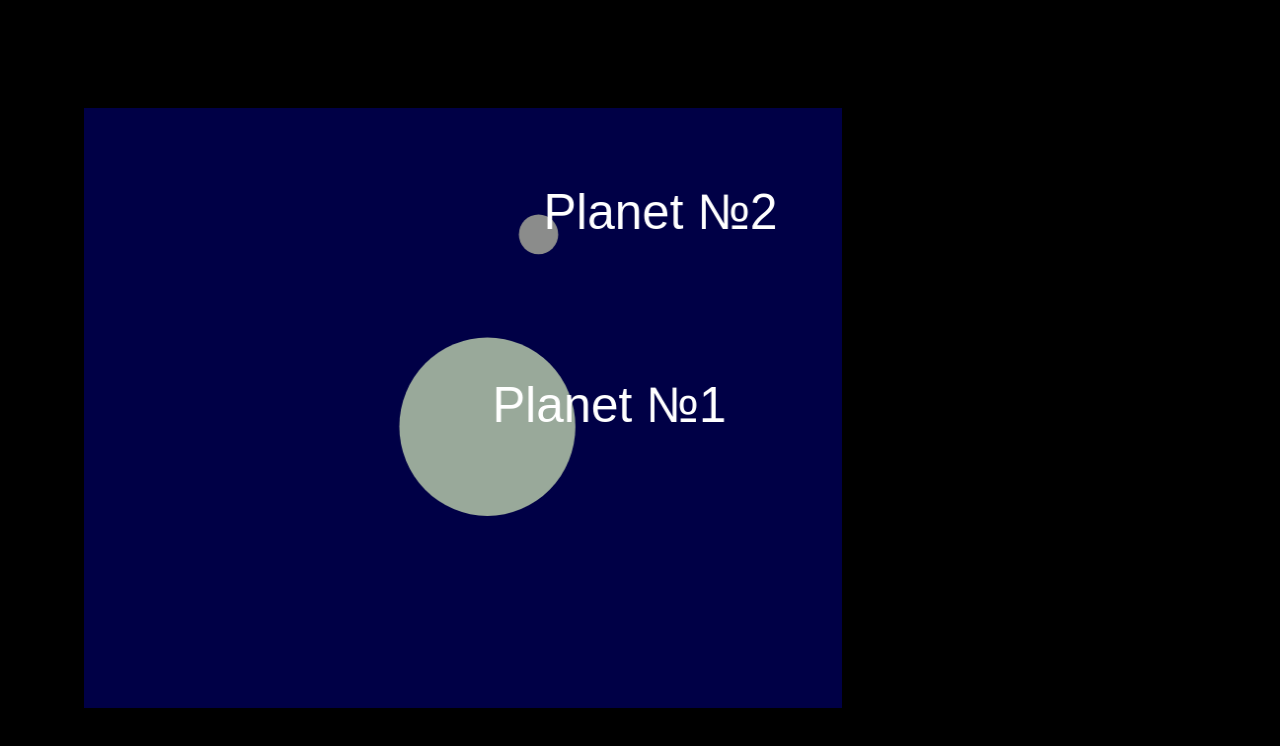
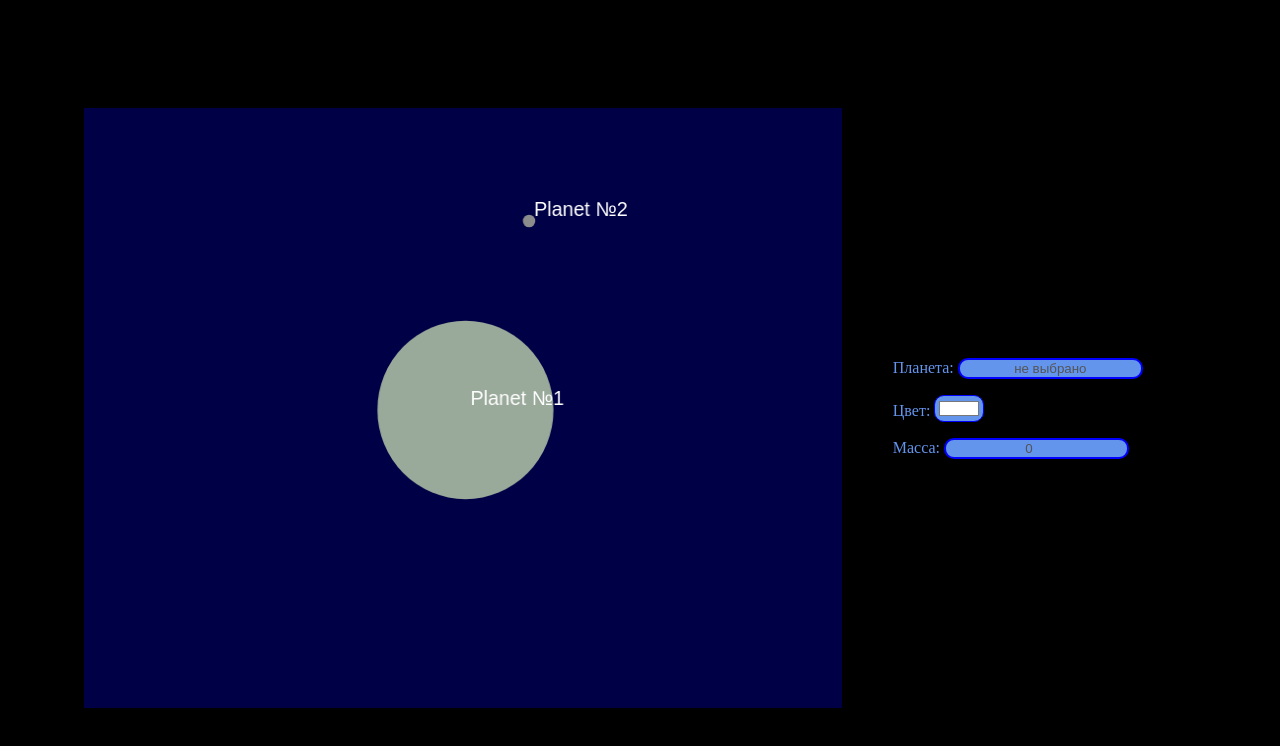
Before and after one commit to DemetryCPP/Celestial, a plain HTML site: page index.html in a window 1280 px wide. Drawn offline with Linux system fonts and the light colour scheme.

Commit message:
add planet settings

```diff
--- a/index.html
+++ b/index.html
@@ -3,6 +3,8 @@
 <head>
     <meta charset="utf8">
     <link rel="stylesheet" href="style.css">
+
+    <title>Demetry's Celestail</title>
 
     <script src="scripts/variables.js"      defer></script>
     <script src="scripts/CosmosObject.js"   defer></script>
@@ -11,5 +13,10 @@
 </head>
 <body>
     <canvas id="canvas"></canvas>
+    <div class="settings">
+        <p>Планета: <input id="name"    type="text"  ></p>
+        <p>Цвет:    <input id="color"   type="color" ></p>
+        <p>Масса:   <input id="mass"    type="number"></p>
+    </div>
 </body>
 </html>
--- a/scripts/CosmosObject.js
+++ b/scripts/CosmosObject.js
@@ -20,13 +20,22 @@
     draw() {
         ctx.beginPath();
 
+        if (selected == this) {
+            ctx.fillStyle = `rgb(0, 255, 0)`
+            ctx.arc(this.x, this.y, this.radius + 2, 0, 2 * PI);
+            ctx.fill();
+
+            ctx.beginPath();
+        }
+
         ctx.arc(this.x, this.y, this.radius, 0, 2 * PI);
         ctx.fillStyle = this.color;
         ctx.fill();
 
         ctx.fillStyle = "white"
-        ctx.font = "50px sans-serif"
+        ctx.font = "20px sans-serif"
         ctx.fillText(this.name, this.x + 5, this.y - 5);
+
     }
 
     influence(b = new CosmosObject) {
--- a/scripts/UI.js
+++ b/scripts/UI.js
@@ -1,3 +1,5 @@
+// resize
+
 function resize() {
     canvas.width  = document.documentElement.clientWidth  * 3 / 5;
     canvas.height = document.documentElement.clientHeight * 3 / 4;
@@ -6,4 +8,52 @@
 }
 
 resize();
+
 window.onresize = resize;
+
+// planet settings
+
+let selected = null;
+
+canvas.addEventListener("click", event => {
+    const x = event.pageX - canvas.getBoundingClientRect().left;
+    const y = event.pageY - canvas.getBoundingClientRect().top;
+
+    for (let object of objects) {
+        if (hypot(object.x + canvas.width / 2 - x, object.y + canvas.height / 2 - y) < object.radius) {
+            selected = object;
+
+            planetName.disabled = planetColor.disabled = planetMass.disabled = false;
+
+            planetName.value = selected.name;
+            planetColor.value = selected.color;
+            planetMass.value = selected.mass;
+
+            return;
+        }
+    }
+
+    selected = null;
+
+    planetName.value = `не выбрано`;
+    planetColor.disabled = true;
+    planetName.disabled = true;
+})
+
+// name
+
+planetName.value = `не выбрано`;
+planetName.disabled = true;
+planetName.addEventListener("change", () => selected.name = planetName.value);
+
+// color
+
+planetColor.value = "#FFFFFF"
+planetColor.disabled = true;
+planetColor.addEventListener("change", () => selected.color = planetColor.value);
+
+// mass
+
+planetMass.value = 0;
+planetMass.disabled = true;
+planetMass.addEventListener("change", () => selected.mass = mass.value)
--- a/scripts/mainCycle.js
+++ b/scripts/mainCycle.js
@@ -1,6 +1,6 @@
 const objects = [
     new CosmosObject(1000, [ 0, 0 ], [ 0, 0 ]),
-    new CosmosObject(50, [ 0, 200 ], [ sqrt(1050/200), 0 ])
+    new CosmosObject(5, [ 0, 200 ], [ sqrt(1005/200), 0 ])
 ]
 
 function step() {
--- a/scripts/variables.js
+++ b/scripts/variables.js
@@ -1,4 +1,8 @@
+const planetColor = document.getElementById("color");
+const planetName = document.getElementById("name");
+const planetMass = document.getElementById("mass");
 const canvas = document.getElementById("canvas");
+
 const ctx = canvas.getContext("2d");
 
 const { PI, random, round, hypot, sqrt, abs } = Math;
--- a/style.css
+++ b/style.css
@@ -1,5 +1,6 @@
 html {
     height: 100%;
+    color:cornflowerblue;
 }
 
 body {
@@ -16,3 +17,18 @@
     height: 75%;
     margin-left: 6%;
 }
+
+input {
+    border-style: solid;
+    border-color: blue;
+    border-radius: 10px;
+
+    background-color: cornflowerblue;
+
+    text-align: center;
+
+}
+
+.settings {
+    margin-left: 4%;
+}
```
